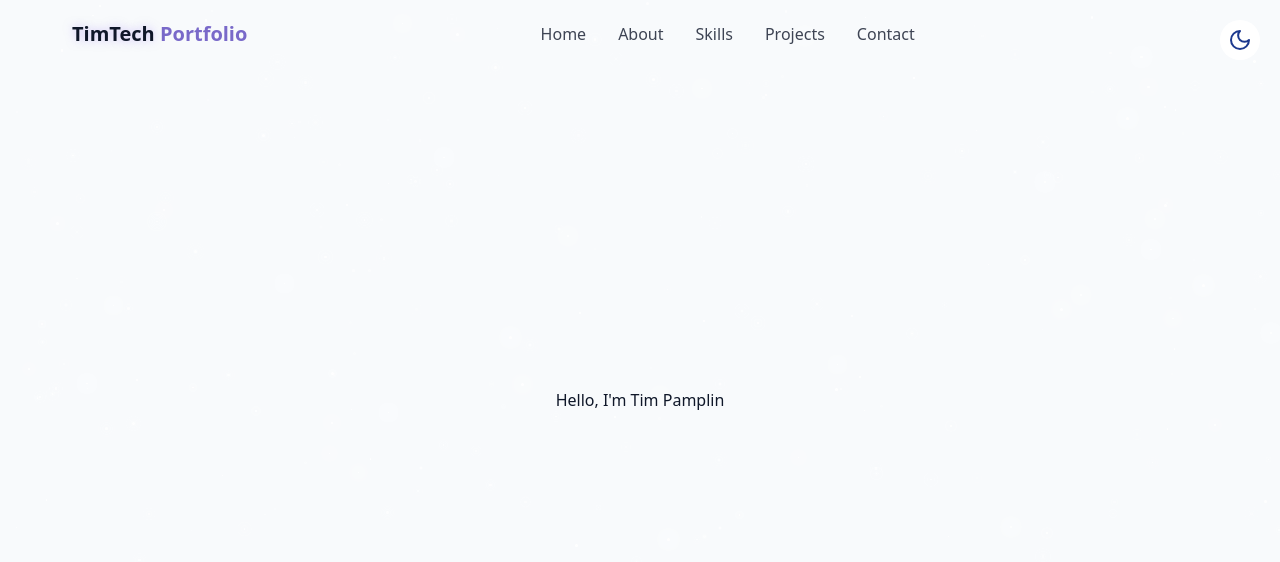
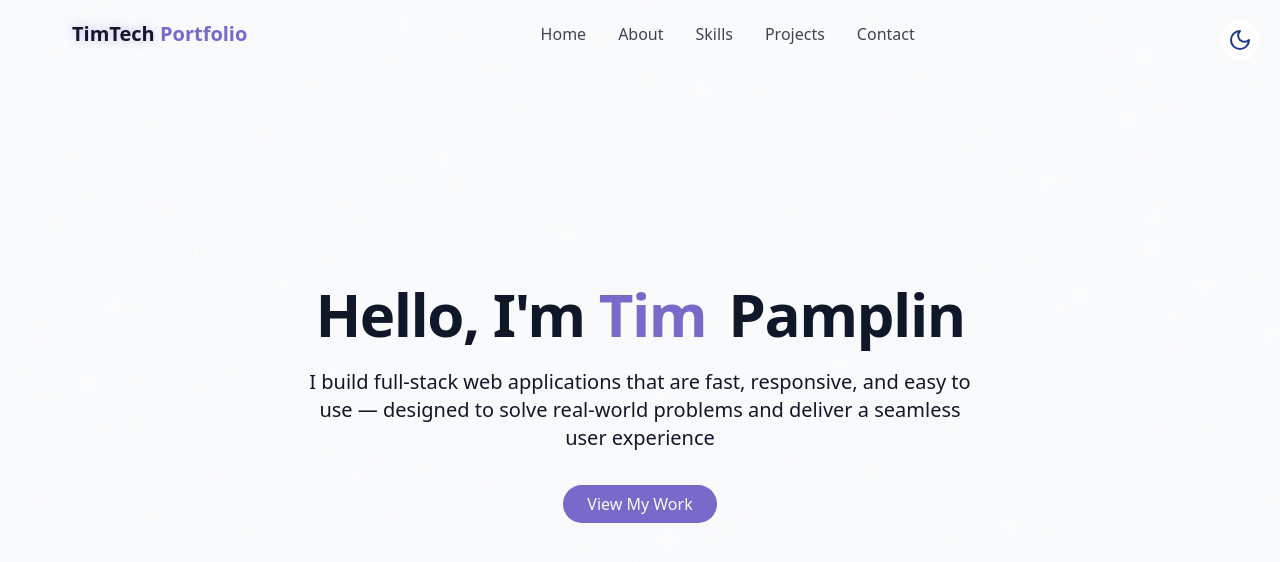
Before and after one commit to tpamplin/react-portfolio-site, a React (Vite) app: page / in a window 1280 px wide. Shown: the top 562 px of the page. Built offline with nearby package versions, Linux system fonts and the light colour scheme.

Commit message:
add text to hero section

```diff
--- a/src/components/HeroSection.jsx
+++ b/src/components/HeroSection.jsx
@@ -5,11 +5,19 @@ export const HeroSection = () => {
         <section id="hero" className="relative min-h-screen flex flex-col items-center justify-center px-4">
             <div className="container max-w-4xl mx-auto text-center z-10">
                 <div className="space-y-6">
-                    <h1>
-                        <span>Hello, I'm</span>
-                        <span> Tim </span>
-                        <span> Pamplin </span>
+                    <h1 className="text-4xl md:text-6xl font-bold tracking-tight">
+                        <span className="opacity-0 animate-fade-in">Hello, I'm</span>
+                        <span className="text-primary opacity-0 animate-fade-in-delay-1"> Tim </span>
+                        <span className="text-gradient opacity-0 animate-fade-in-delay-2 ml-2"> Pamplin </span>
                     </h1>
+
+                    <p className="text-lg md:text-xl text-muted-foreground max-w-2xl mx-auto opacity-0 animate-fade-in-delay-3">
+                        I build full-stack web applications that are fast, responsive, and easy to use — designed to solve real-world problems and deliver a seamless user experience
+                    </p>
+
+                    <div className="pt-4 opacity-0 animate-fade-in-delay-4">
+                        <a href="#projects" className="cosmic-button">View My Work</a>
+                    </div>
                 </div>
 
             </div>
--- a/src/index.css
+++ b/src/index.css
@@ -12,11 +12,11 @@
 
     --animate-float: float 6s ease-in-out infinite;
     --animate-pulse-subtle: pulse-subtle 4s ease-in-out infinite;
-    --animate-fade-in: fade-in 0.7s ease-out forwards;
-    --animate-fade-in-delay-1: fade-in 0.7s ease-out 0.2s forwards;
-    --animate-fade-in-delay-2: fade-in 0.7s ease-out 0.4s forwards;
-    --animate-fade-in-delay-3: fade-in 0.7s ease-out 0.6s forwards;
-    --animate-fade-in-delay-4: fade-in 0.7s ease-out 0.8s forwards;
+    --animate-fade-in: fade-in 2s ease-out forwards;
+    --animate-fade-in-delay-1: fade-in 2s ease-out 0.5s forwards;
+    --animate-fade-in-delay-2: fade-in 2s ease-out 1s forwards;
+    --animate-fade-in-delay-3: fade-in 2s ease-out 1.5s forwards;
+    --animate-fade-in-delay-4: fade-in 2s ease-out 3s forwards;
     --animate-meteor: meteor 5s linear infinite;
 
     @keyframes float {
```
